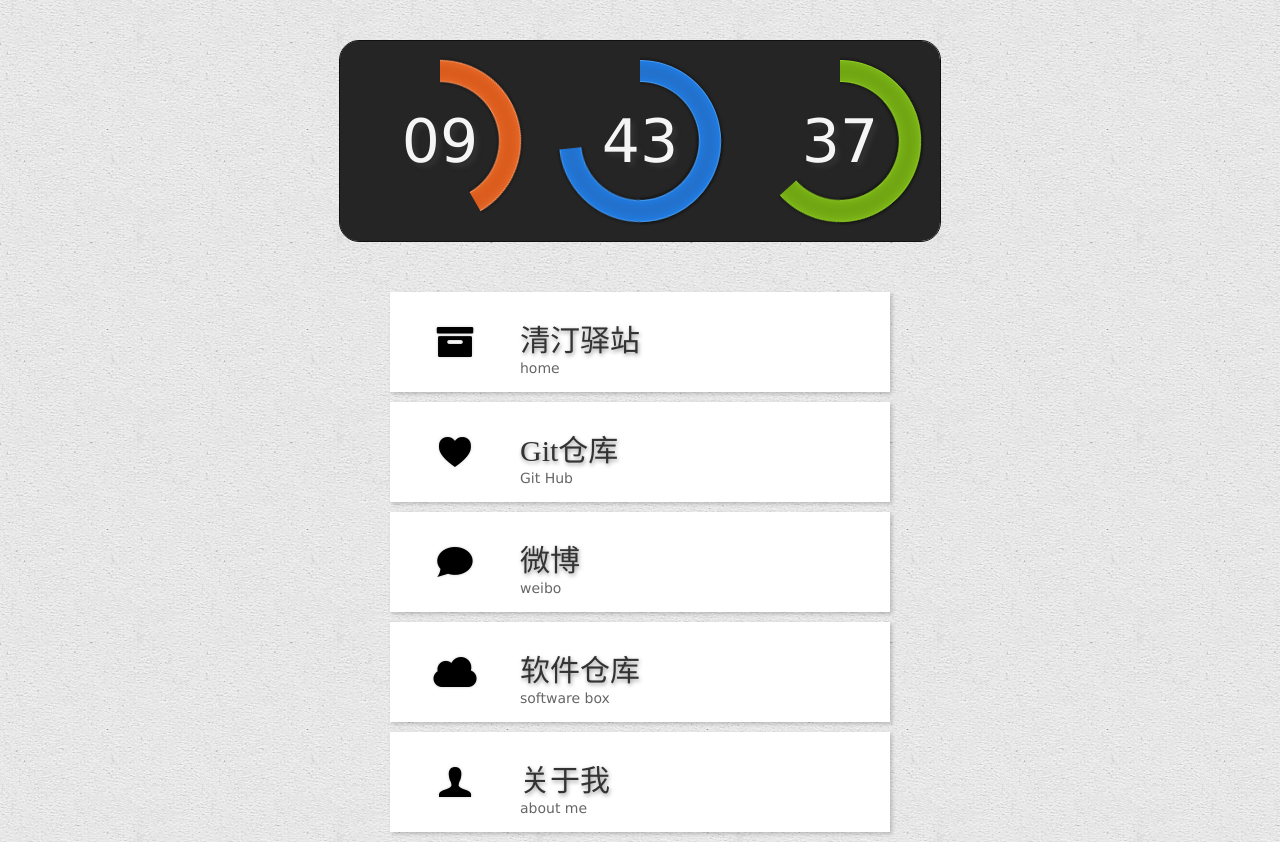
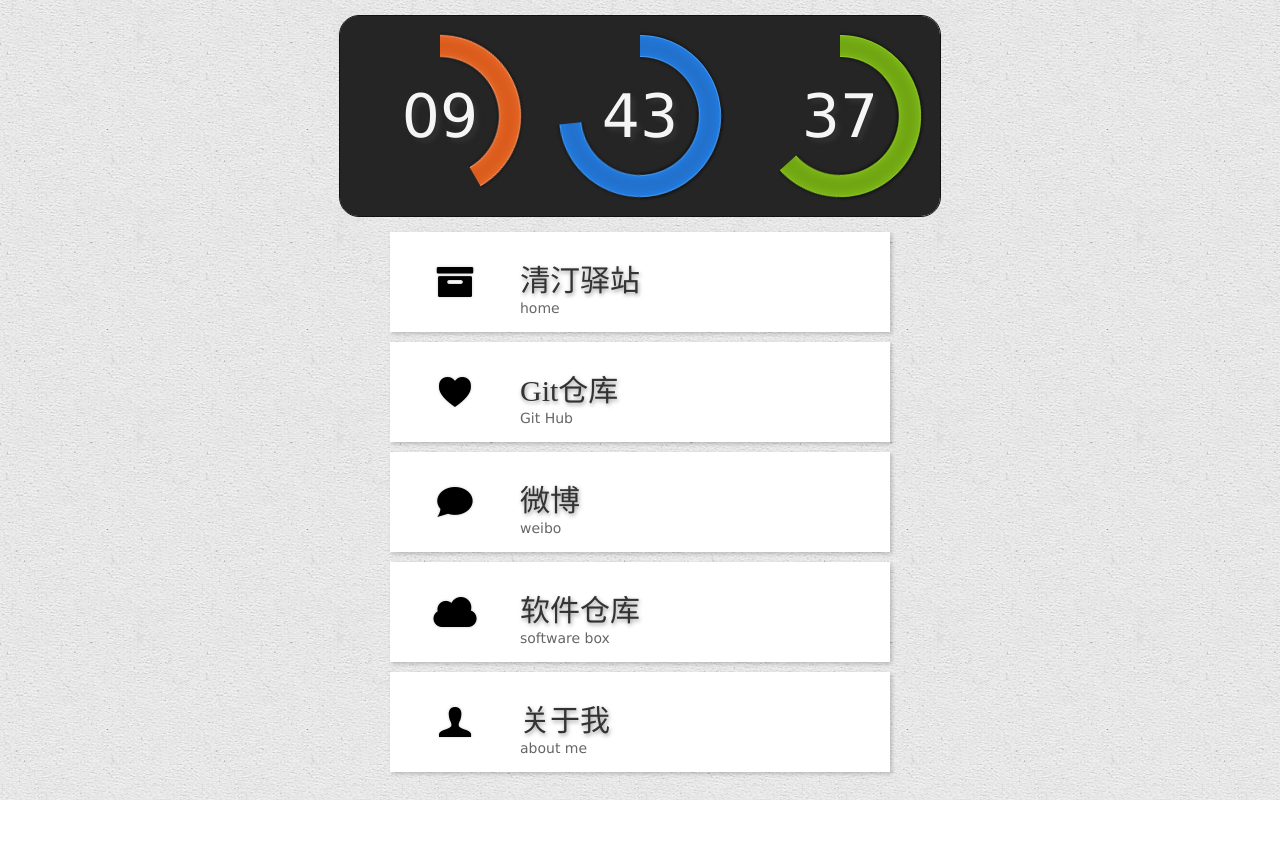
Before and after one commit to xinshitn/blog, a plain HTML site: page indexPc.html in a window 1280 px wide. After the commit the page ends 800 px from the top, so only its background shows below. Drawn offline with nearby package versions, Linux system fonts and the light colour scheme.

Commit message:
修改引导页边距

```diff
--- a/stylesheets/indexPc/move.css
+++ b/stylesheets/indexPc/move.css
@@ -17,7 +17,7 @@ body{background:url(../../images/beige_paper.png) left top repeat;}
 .list{
 	width:100%;
 	height:auto;
-	margin-top:50px;
+	/*margin-top:50px;*/
 }
 .list li{
 	width:500px;
@@ -134,7 +134,7 @@ body{background:url(../../images/beige_paper.png) left top repeat;}
 }
 
 #fancyClock{
-	margin:40px auto;
+	margin:15px auto;
 	height:200px;
 	width:600px;
 	border:1px solid #111111;
```
